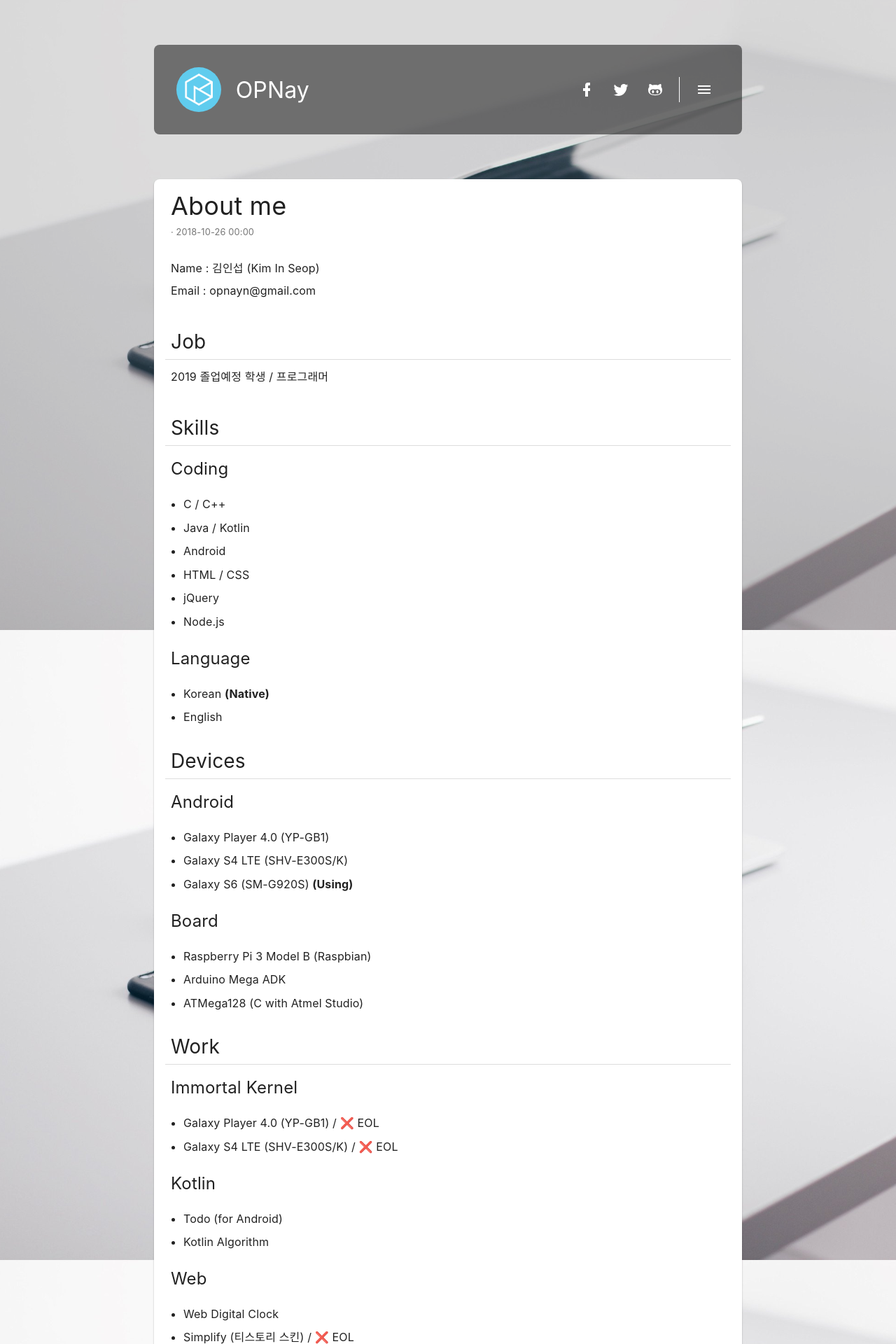
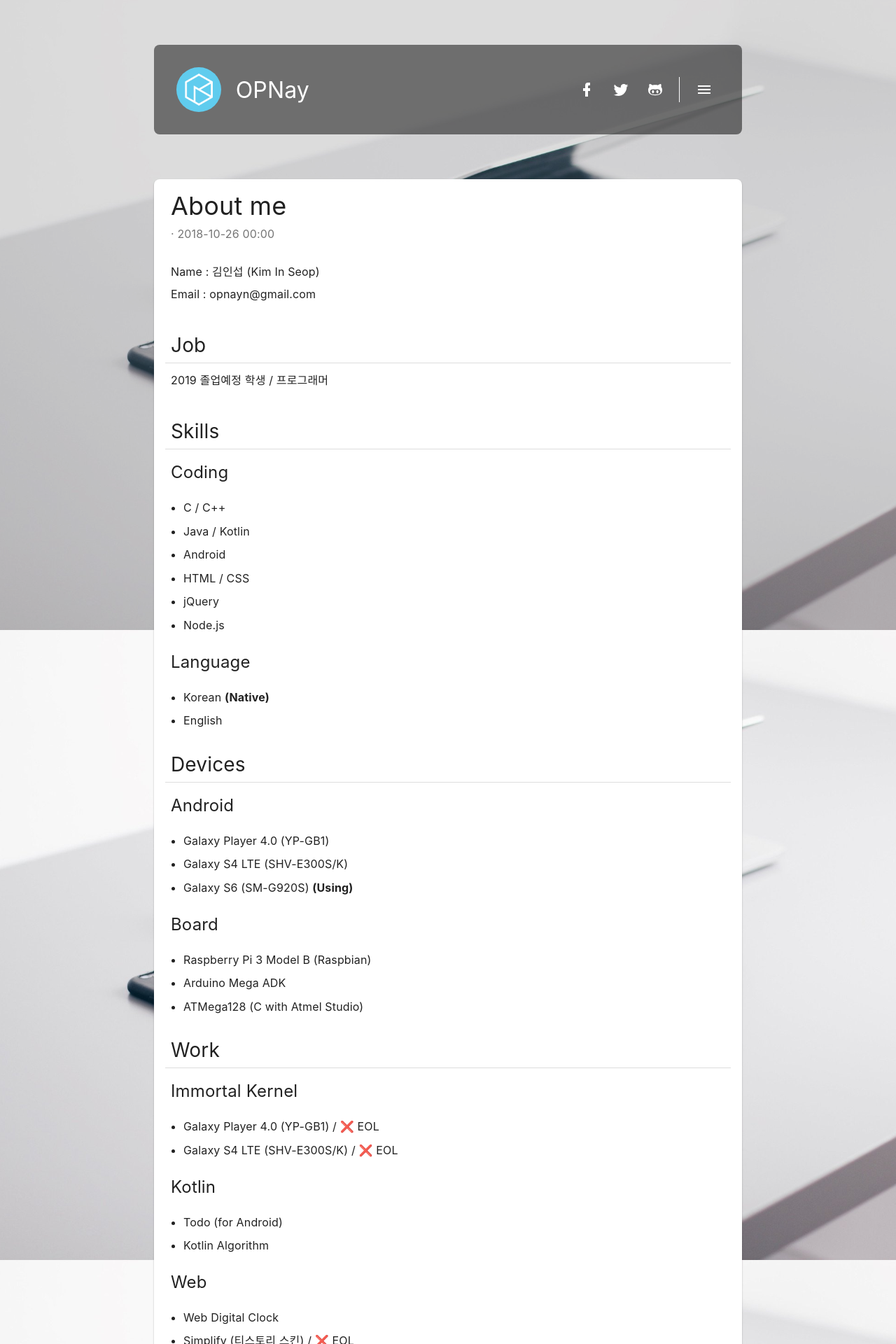
Before and after one commit to opnay/opnay.github.io, a Jekyll site: the page built from about.md, in a window 1280 px wide. Shown: the top 1920 px of the page at 70% size. Built offline with Jekyll 4.4.1, drawn with Linux system fonts in a browser that asks for light colours.

Commit message:
_layouts/blog: ".post-header .info" set font size as default
Signed-off-by: Kim In Seop <opnayn@gmail.com>

```diff
--- a/_layouts/blog.html
+++ b/_layouts/blog.html
@@ -73,7 +73,7 @@ layout: "base"
 .content {padding:0 32px 32px; min-height:calc(100% - 256px);}
 .content .post-header {padding:16px 24px;}
 .content .post-header .title {margin:0 0 8px;}
-.content .post-header .info {margin:0 0 12px; font-size:0.8rem;}
+.content .post-header .info {margin:0 0 12px;}
 
 #page_adsense {padding:16px 24px; text-align:center;}
 #disqus_thread {padding:16px 24px; }
```
